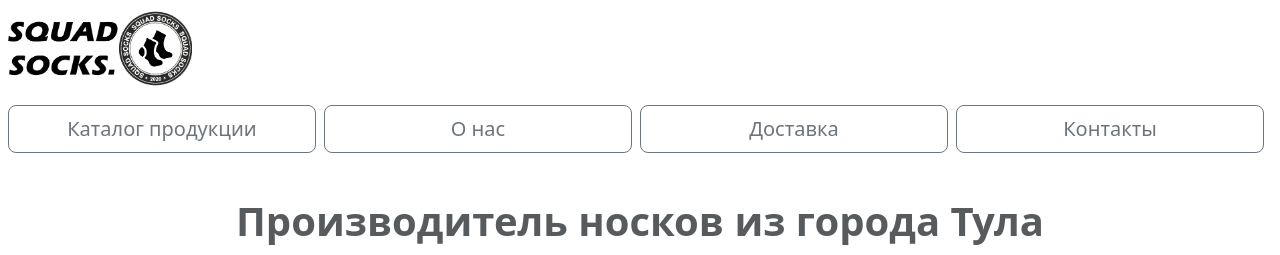
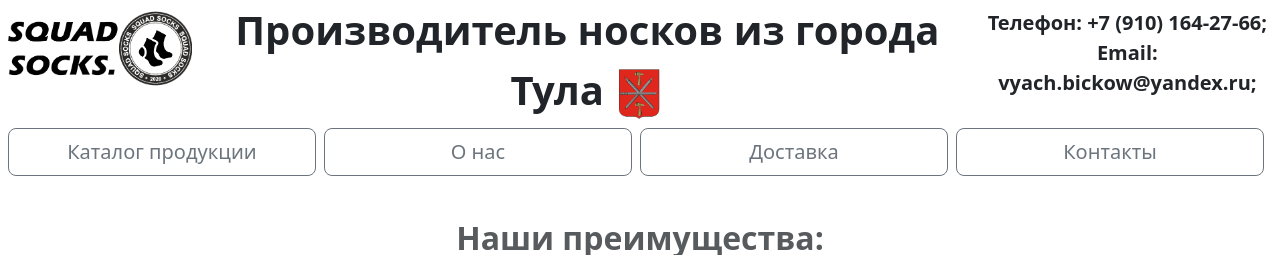
Before and after one commit to mike-sazonov/socks_project, a Django app: page / in a window 1280 px wide. Shown: the top 255 px of the page. Run offline with Django 5.2, Linux system fonts and the light colour scheme; data that the repository does not hold is empty; parts of the project's set-up code (start-up, migrations or seed data) failed here and were passed over; some libraries are stand-ins or nearby versions.

Commit message:
interface

```diff
--- a/socks_page/templates/socks_page/start.html
+++ b/socks_page/templates/socks_page/start.html
@@ -14,11 +14,9 @@
     </div>
 </div>
 <div class="d-lg-none bg-white">
-    <p>
-        <a type="button" data-bs-toggle="collapse" data-bs-target="#collapseExample" role="button" aria-expanded="false" aria-controls="collapseExample">
-            <img class="p-2" src="/static/images/button.png" style="height: 160px;">
-        </a>
-    </p>
+    <a type="button" data-bs-toggle="collapse" data-bs-target="#collapseExample" role="button" aria-expanded="false" aria-controls="collapseExample">
+        <img class="p-2" src="/static/images/button.png" style="height: 160px;">
+    </a>
     <div class="collapse bg-white" id="collapseExample">
         <div class="container p-2" style="width: 100%;">
             {% for url, name in menu.items %}
@@ -27,11 +25,6 @@
                 </div>
             {% endfor %}
         </div>
-    </div>
-</div>
-<div class="d-block p-4 bg-white rounded opacity-75">
-    <div class="fs-1 fw-bold text-center">
-        Производитель носков из города Тула
     </div>
 </div>
 <div id="carouselExampleAutoplaying" class="carousel slide" data-bs-ride="carousel">
@@ -59,12 +52,16 @@
 <div class="block">
     <div class="accordion accordion-flush" id="accordionFlushExample">
         <div class="row p-4 g-2 justify-content-around">
-            <div class="col-sm-4 col-lg-2 text-center shadow">
+            <div class="col-sm-5 col-lg-2 text-center">
                 <div class="accordion-item">
                     <h2 class="accordion-header">
                         <figure data-bs-toggle="collapse" data-bs-target="#flush-collapseOne" aria-expanded="false" aria-controls="flush-collapseOne">
                             <img src="/static/images/skill.png" class="img-fluid"/>
-                            <figcaption class="text-center p-2 fs-2 fw-bold">ОПЫТ</figcaption>
+                            <figcaption class="text-center p-2 fs-2 fw-bold">
+                                ОПЫТ
+                                <br>
+                                ▼
+                            </figcaption>
                         </figure>
                     </h2>
                     <div id="flush-collapseOne" class="accordion-collapse collapse" data-bs-parent="#accordionFlushExample">
@@ -74,12 +71,16 @@
                     </div>
                 </div>
             </div>
-            <div class="col-sm-4 col-lg-2 text-center shadow">
+            <div class="col-sm-5 col-lg-2 text-center">
                 <div class="accordion-item">
                     <h2 class="accordion-header">
                         <figure data-bs-toggle="collapse" data-bs-target="#flush-collapseTwo" aria-expanded="false" aria-controls="flush-collapseTwo">
                             <img src="/static/images/quality.png" class="img-fluid"/>
-                            <figcaption class="text-center p-2 fs-2 fw-bold">КАЧЕСТВО</figcaption>
+                            <figcaption class="text-center p-2 fs-2 fw-bold">
+                                КАЧЕСТВО
+                                <br>
+                                ▼
+                            </figcaption>
                         </figure>
                     </h2>
                     <div id="flush-collapseTwo" class="accordion-collapse collapse" data-bs-parent="#accordionFlushExample">
@@ -89,12 +90,16 @@
                     </div>
                 </div>
             </div>
-            <div class="col-sm-4 col-lg-2 text-center shadow">
+            <div class="col-sm-5 col-lg-2 text-center">
                 <div class="accordion-item">
                     <h2 class="accordion-header">
                         <figure data-bs-toggle="collapse" data-bs-target="#flush-collapseThree" aria-expanded="false" aria-controls="flush-collapseThree">
-                            <img src="/static/images/design.png" class="img-fluid"/>
-                            <figcaption class="text-center p-2 fs-2 fw-bold">ДИЗАЙНА</figcaption>
+                            <img src="/static/images/clock.png" class="img-fluid"/>
+                            <figcaption class="text-center p-2 fs-2 fw-bold">
+                                СРОКИ
+                                <br>
+                                ▼
+                            </figcaption>
                         </figure>
                     </h2>
                     <div id="flush-collapseThree" class="accordion-collapse collapse" data-bs-parent="#accordionFlushExample">
@@ -104,12 +109,16 @@
                     </div>
                 </div>
             </div>
-            <div class="col-sm-4 col-lg-2 text-center shadow">
+            <div class="col-sm-5 col-lg-2 text-center">
                 <div class="accordion-item">
                     <h2 class="accordion-header">
                         <figure data-bs-toggle="collapse" data-bs-target="#flush-collapseFour" aria-expanded="false" aria-controls="flush-collapseFour">
-                            <img src="/static/images/clock.png" class="img-fluid"/>
-                            <figcaption class="text-center p-2 fs-2 fw-bold">СРОКИ</figcaption>
+                            <img src="/static/images/design.png" class="img-fluid"/>
+                            <figcaption class="text-center p-2 fs-2 fw-bold">
+                                ДИЗАЙН
+                                <br>
+                                ▼
+                            </figcaption>
                         </figure>
                     </h2>
                     <div id="flush-collapseFour" class="accordion-collapse collapse" data-bs-parent="#accordionFlushExample">
--- a/templates/head.html
+++ b/templates/head.html
@@ -1,14 +1,36 @@
 {% block content %}
     <div class="sticky-top">
-        <div class="d-lg-block bg-white d-sm-none" style="width: 100%;">
+        <div class="d-lg-flex bg-white d-sm-none justify-content-between" style="width: 100%;">
             <a href="{% url 'start' %}">
                 <img class="p-2" src="/static/images/squad.png" style="width: 200px;">
             </a>
+            <div class="fs-1 fw-bold text-center align-self-center">
+                Производитель носков из города Тула
+                <img src="/static/images/gerb.jpg" style="width: 50px;">
+            </div>
+            <div class="fs-5 fw-bold text-center p-2">
+                Телефон: +7 (910) 164-27-66;
+                <br>
+                Email: vyach.bickow@yandex.ru;
+            </div>
         </div>
-        <div class="d-flex bg-white d-lg-none" style="width: 100%;">
-            <a href="{% url 'start' %}">
-                <img class="p-2" src="/static/css/squad.png" style="width: 400px;">
-            </a>
+        <div class="d-lg-none bg-white" style="width: 100%;">
+            <div class="row">
+                <div class="col">
+                    <a href="{% url 'start' %}">
+                        <img class="p-2" src="/static/css/squad.png" style="width: 400px;">
+                    </a>
+                </div>
+                <div class="col">
+                    <div class="fs-1 fw-bold text-center p-4">
+                        Производитель носков <br> из города Тула
+                        <img src="/static/images/gerb.jpg" style="width: 50px;">
+                    </div>
+                </div>
+                <div class="fs-3 fw-bold text-center p-2">
+                    Телефон: +7 (910) 164-27-66;&nbsp&nbsp&nbspEmail: vyach.bickow@yandex.ru;
+                </div>
+            </div>
         </div>
     </div>
 {% endblock %}
```
Also changed, not shown: static/images/gerb.jpg (added).
